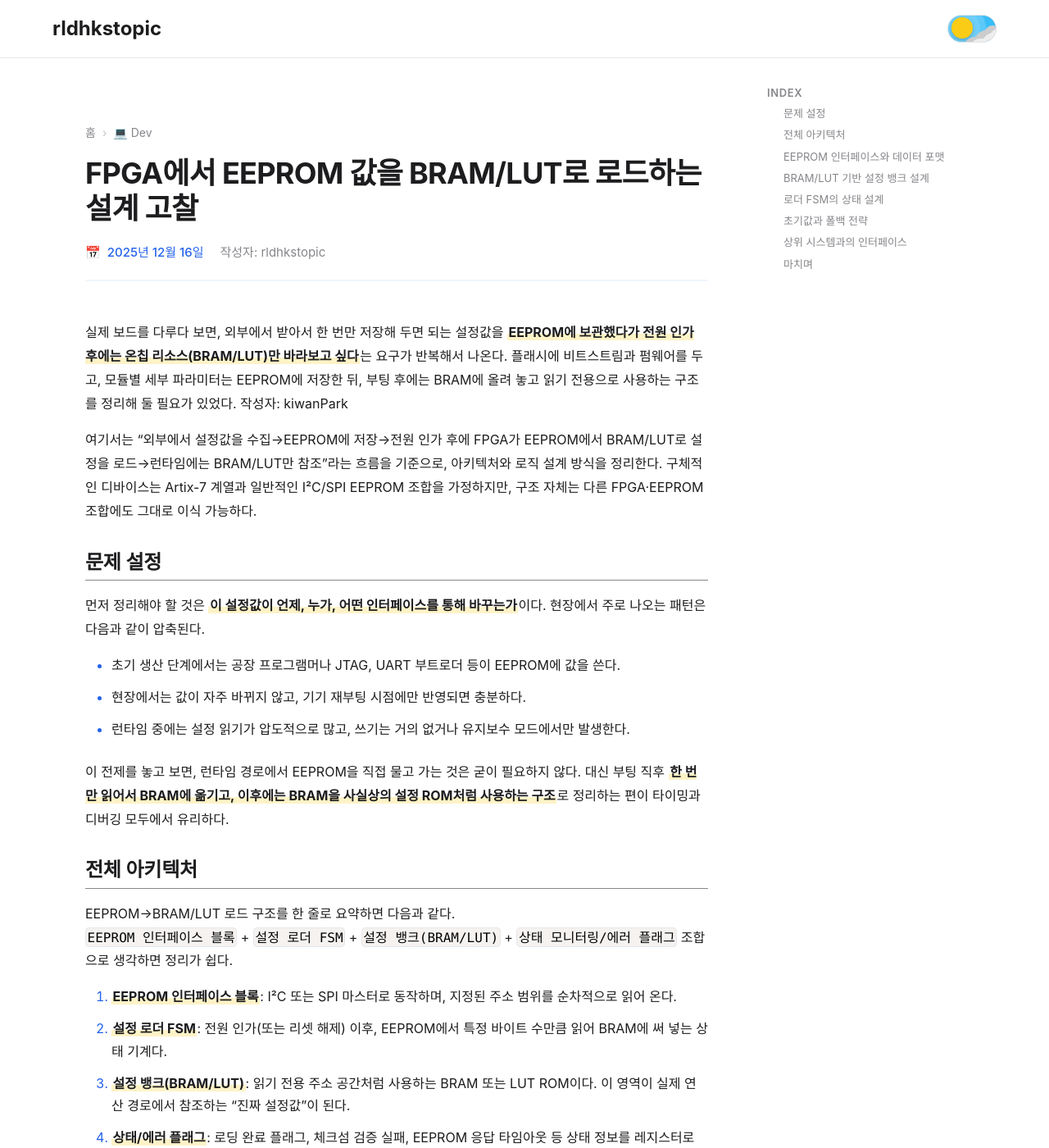
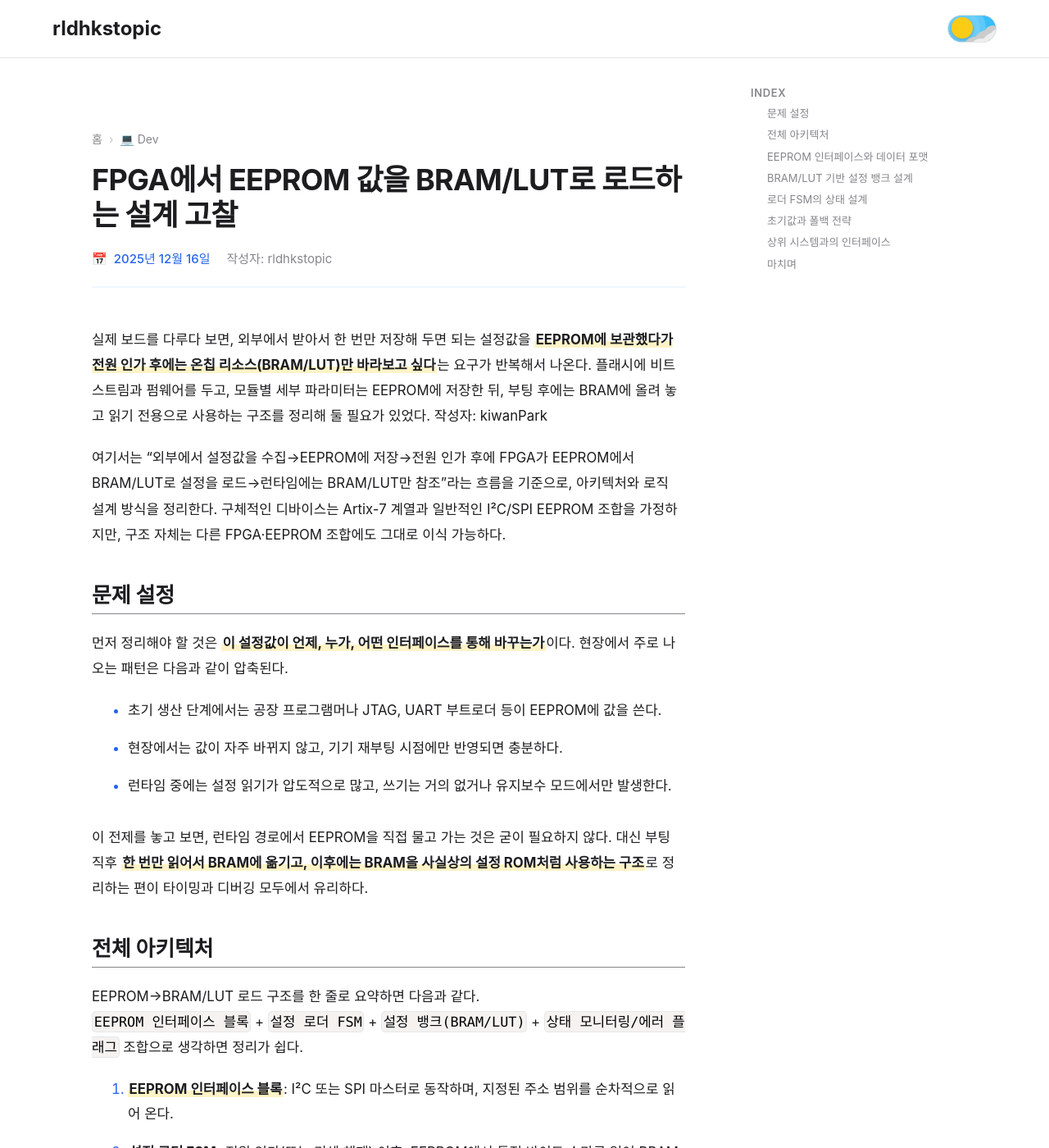
Before and after one commit to rldhkstopic/rldhkstopic.github.io, a Jekyll site: the page built from _posts/2025-12-16-FPGA-EEPROM에서-BRAM-LUT로-설정-로드-설계.md, in a window 1280 px wide and 1400 px high. Shown: the whole window at 82% size. Built offline with Jekyll 4.4.1, drawn with Linux system fonts in a browser that asks for light colours; nearby versions of some CDN libraries.

Commit message:
Add wider layout for dev category posts with increased content width and spacing

```diff
--- a/_layouts/post.html
+++ b/_layouts/post.html
@@ -2,7 +2,7 @@
 layout: default
 ---
 
-<div class="post-container">
+<div class="post-container {% if page.category == 'dev' %}post-container-wide{% endif %}">
   <article class="post">
     <header class="post-header">
       {% if page.category %}
--- a/assets/css/main.css
+++ b/assets/css/main.css
@@ -919,6 +919,67 @@
   grid-template-columns: 1fr 280px;
   gap: 2rem;
   align-items: start;
+}
+
+/* 개발 글은 더 넓은 레이아웃 */
+.post-container-wide {
+  max-width: 1400px;
+  grid-template-columns: 1fr 300px;
+}
+
+.post-container-wide .post {
+  padding: 3.5rem 3rem;
+}
+
+.post-container-wide .post-content {
+  font-size: 1.05rem;
+  line-height: 1.85;
+}
+
+.post-container-wide .post-content h2 {
+  font-size: 1.875rem;
+  margin-top: 3rem;
+  margin-bottom: 1.25rem;
+}
+
+.post-container-wide .post-content h3 {
+  font-size: 1.625rem;
+  margin-top: 2.5rem;
+  margin-bottom: 1rem;
+}
+
+.post-container-wide .post-content h4 {
+  font-size: 1.375rem;
+  margin-top: 2rem;
+  margin-bottom: 0.875rem;
+}
+
+.post-container-wide .post-content p {
+  margin-top: 1.25rem;
+  margin-bottom: 1.25rem;
+}
+
+.post-container-wide .post-content pre {
+  margin-bottom: 2.5rem;
+  padding: 0;
+}
+
+.post-container-wide .post-content pre code {
+  padding: 1.25rem 1.5rem;
+  font-size: 0.95rem;
+  line-height: 1.7;
+}
+
+.post-container-wide .post-content ul,
+.post-container-wide .post-content ol {
+  margin-left: 2rem;
+  margin-bottom: 2rem;
+  padding-left: 0.75rem;
+}
+
+.post-container-wide .post-content li {
+  margin-bottom: 1rem;
+  line-height: 1.8;
 }
 
 .post {
```
